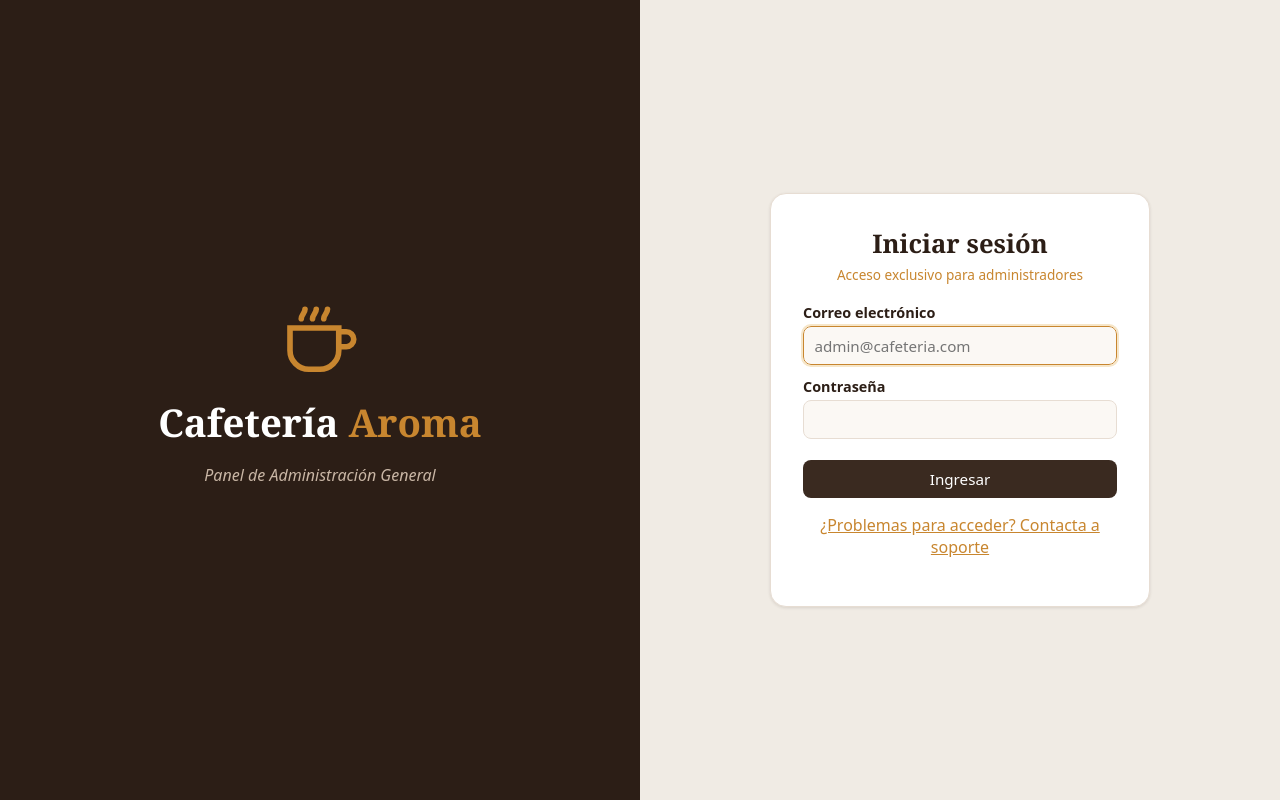
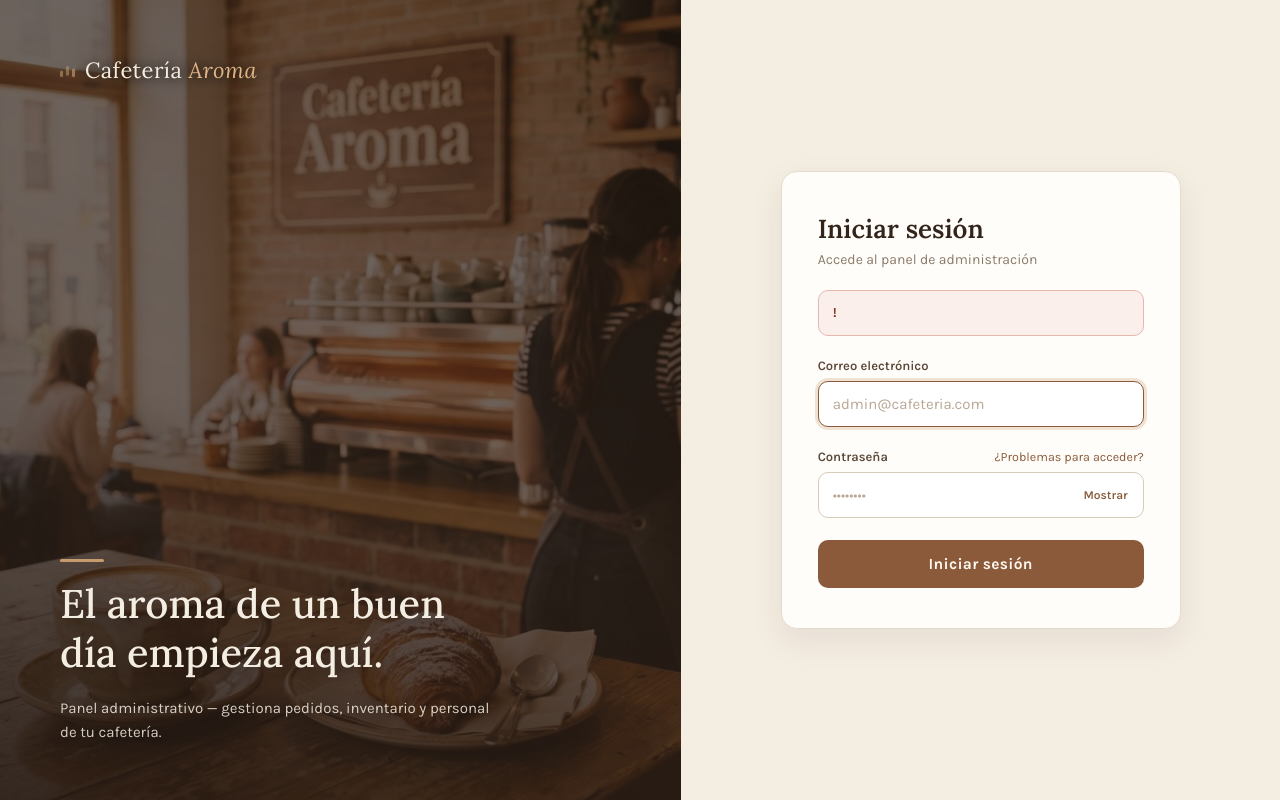
Before and after one commit to VMMC5/cafeteria-system, a Flask app: page /login in a window 1280 px wide. Run offline with Flask 3, Linux system fonts and the light colour scheme.

Commit message:
feat(web): login rediseñado Cafetería Aroma — split de marca, fuentes vendorizadas, validación cliente
Co-Authored-By: Claude Fable 5 <noreply@anthropic.com>

```diff
--- /dev/null
+++ b/web/app/static/css/fonts.css
@@ -0,0 +1,24 @@
+/* Cafetería Aroma — fuentes vendorizadas (subset latin, variables).
+   Lora: títulos y cifras · Karla: UI y cuerpo. Sin CDN, mismo criterio
+   que el Chart.js vendorizado. */
+@font-face {
+  font-family: 'Lora';
+  font-style: normal;
+  font-weight: 400 700;
+  font-display: swap;
+  src: url('../fonts/lora-latin-var.woff2') format('woff2');
+}
+@font-face {
+  font-family: 'Lora';
+  font-style: italic;
+  font-weight: 400 700;
+  font-display: swap;
+  src: url('../fonts/lora-latin-italic-var.woff2') format('woff2');
+}
+@font-face {
+  font-family: 'Karla';
+  font-style: normal;
+  font-weight: 400 700;
+  font-display: swap;
+  src: url('../fonts/karla-latin-var.woff2') format('woff2');
+}
--- /dev/null
+++ b/web/app/static/css/login.css
@@ -0,0 +1,167 @@
+/* Cafetería Aroma — Login
+   Paleta: café #33241B · acento #8A5A3B · caramelo #C89B6D · crema #F4EDE2 · error #B3402E */
+:root {
+  --coffee-900: #33241B;
+  --coffee-700: #5A4636;
+  --accent: #8A5A3B;
+  --accent-dark: #6F4630;
+  --caramel: #C89B6D;
+  --cream: #F4EDE2;
+  --card: #FFFDF9;
+  --border: #D8CBBA;
+  --muted: #8A7A68;
+  --error: #B3402E;
+  --error-bg: #FBEFEC;
+  --error-border: #E5B8AD;
+  --info-bg: #EAEFE3;
+  --info-border: #C9D6B8;
+  --info-fg: #5E7247;
+}
+* { box-sizing: border-box; }
+body {
+  margin: 0;
+  font-family: 'Karla', system-ui, sans-serif;
+  color: var(--coffee-900);
+  background: var(--cream);
+}
+a { color: var(--accent); text-decoration: none; }
+a:hover { color: var(--accent-dark); text-decoration: underline; }
+
+.login-layout { min-height: 100vh; display: flex; }
+
+/* Panel de marca */
+.brand-panel {
+  flex: 1.05;
+  position: relative;
+  overflow: hidden;
+  background: var(--coffee-900);
+  color: var(--cream);
+  display: flex;
+  flex-direction: column;
+  justify-content: space-between;
+  padding: 56px 60px;
+}
+.brand-bg {
+  position: absolute; inset: 0; width: 100%; height: 100%;
+  object-fit: cover;
+  animation: slowZoom 24s ease-in-out infinite alternate;
+}
+.brand-scrim {
+  position: absolute; inset: 0;
+  background: linear-gradient(200deg, rgba(38,26,19,0.68) 0%, rgba(51,36,27,0.72) 55%, rgba(38,26,19,0.92) 100%);
+}
+@keyframes slowZoom { from { transform: scale(1); } to { transform: scale(1.07); } }
+.brand {
+  position: relative;
+  display: flex; align-items: center; gap: 10px;
+  animation: fadeUp 0.6s ease both;
+}
+.steam { display: flex; align-items: flex-end; gap: 3px; height: 18px; }
+.steam i {
+  width: 3px; border-radius: 2px; background: var(--caramel);
+  animation: steam 1.6s ease-in-out infinite;
+}
+.steam i:nth-child(1) { height: 10px; }
+.steam i:nth-child(2) { height: 16px; animation-delay: 0.25s; }
+.steam i:nth-child(3) { height: 12px; animation-delay: 0.5s; }
+@keyframes steam { 0%, 100% { transform: scaleY(0.6); opacity: 0.5; } 50% { transform: scaleY(1); opacity: 1; } }
+.brand-name {
+  font-family: 'Lora', serif; font-size: 22px; letter-spacing: 0.02em;
+  text-shadow: 0 1px 12px rgba(20,13,9,0.85), 0 0 24px rgba(20,13,9,0.6);
+}
+.brand-name em { font-style: italic; color: #E0B487; }
+.brand-copy {
+  position: relative;
+  max-width: 440px; display: flex; flex-direction: column; gap: 18px;
+  animation: fadeUp 0.7s ease 0.15s both;
+}
+.brand-rule { width: 44px; height: 3px; border-radius: 2px; background: var(--caramel); }
+.brand-copy h2 {
+  margin: 0; font-family: 'Lora', serif; font-size: 40px; line-height: 1.22; font-weight: 500;
+  text-shadow: 0 2px 18px rgba(38,26,19,0.5);
+}
+.brand-copy p { margin: 0; font-size: 15px; line-height: 1.6; color: rgba(244,237,226,0.85); text-shadow: 0 1px 10px rgba(38,26,19,0.5); }
+@keyframes fadeUp { from { opacity: 0; transform: translateY(14px); } to { opacity: 1; transform: none; } }
+
+/* Panel del formulario */
+.form-panel { flex: 1; display: flex; align-items: center; justify-content: center; padding: 48px 32px; }
+.login-card {
+  animation: fadeUp 0.55s ease 0.1s both;
+  width: 100%; max-width: 400px;
+  background: var(--card);
+  border: 1px solid #E6DBCB; border-radius: 16px;
+  box-shadow: 0 12px 32px rgba(59, 42, 32, 0.08);
+  padding: 40px 36px;
+  display: flex; flex-direction: column; gap: 22px;
+}
+.login-card h1 { margin: 0; font-family: 'Lora', serif; font-size: 26px; font-weight: 600; }
+.subtitle { margin: 6px 0 0; font-size: 14px; color: var(--muted); }
+
+/* Alertas */
+.alert {
+  display: flex; gap: 10px; align-items: flex-start;
+  border-radius: 10px; padding: 12px 14px;
+  font-size: 13.5px; line-height: 1.45;
+  animation: slideDown 0.25s ease;
+}
+.alert-error { background: var(--error-bg); border: 1px solid var(--error-border); color: #8C3323; }
+.alert-info { background: var(--info-bg); border: 1px solid var(--info-border); color: var(--info-fg); }
+.alert-icon { font-weight: 700; }
+@keyframes slideDown { from { opacity: 0; transform: translateY(-6px); } to { opacity: 1; transform: none; } }
+
+/* Campos */
+.field { display: flex; flex-direction: column; gap: 8px; }
+.field-row { display: flex; justify-content: space-between; align-items: baseline; }
+.field label { font-size: 13px; font-weight: 600; color: var(--coffee-700); }
+.link-sm { font-size: 12.5px; }
+.field input[type="email"],
+.field input[type="password"],
+.field input[type="text"] {
+  height: 46px; padding: 0 14px; width: 100%;
+  border: 1.5px solid var(--border); border-radius: 10px;
+  background: #fff; font-family: inherit; font-size: 15px; color: var(--coffee-900);
+  transition: border-color 0.15s, box-shadow 0.15s;
+}
+.field input::placeholder { color: #B9A794; }
+.field input:focus {
+  outline: none;
+  border-color: var(--accent);
+  box-shadow: 0 0 0 3px rgba(200, 155, 109, 0.28);
+}
+.field input.is-invalid { border-color: var(--error); }
+.field-error { font-size: 12.5px; color: var(--error); }
+
+.password-wrap { position: relative; display: flex; }
+.password-wrap input { padding-right: 84px; }
+.toggle-pass {
+  position: absolute; right: 6px; top: 6px; height: 34px;
+  padding: 0 10px; border: none; border-radius: 8px;
+  background: transparent; font: 600 12px 'Karla', sans-serif;
+  color: var(--accent); cursor: pointer;
+}
+.toggle-pass:hover { background: var(--cream); }
+
+/* Botón principal */
+.btn-primary {
+  height: 48px; border: none; border-radius: 10px;
+  background: var(--accent); color: #FFF8EF;
+  font: 700 15.5px 'Karla', sans-serif; letter-spacing: 0.02em;
+  display: flex; align-items: center; justify-content: center; gap: 10px;
+  cursor: pointer; transition: background 0.15s;
+}
+.btn-primary:hover:not(:disabled) { background: var(--accent-dark); }
+.btn-primary:active:not(:disabled) { transform: translateY(1px); }
+.btn-primary:focus-visible { outline: none; box-shadow: 0 0 0 3px rgba(200, 155, 109, 0.4); }
+.btn-primary:disabled { background: #A98B6F; cursor: not-allowed; }
+.spinner {
+  width: 16px; height: 16px; border-radius: 50%;
+  border: 2px solid rgba(255, 248, 239, 0.35);
+  border-top-color: #FFF8EF;
+  animation: spin 0.7s linear infinite;
+}
+@keyframes spin { to { transform: rotate(360deg); } }
+
+/* Responsive */
+@media (max-width: 860px) {
+  .brand-panel { display: none; }
+}
--- a/web/app/templates/auth/login.html
+++ b/web/app/templates/auth/login.html
@@ -1,37 +1,130 @@
 {% extends "base_public.html" %}
 {% block title %}Iniciar sesión — Cafetería Aroma{% endblock %}
+{% block styles %}<link rel="stylesheet" href="{{ url_for('static', filename='css/login.css') }}">{% endblock %}
 {% block fullpage %}
-<div class="login">
-  <div class="login__brand">
-    <svg width="90" height="90" viewBox="0 0 24 24" fill="none" stroke="#c8862f" stroke-width="1.5">
-      <path d="M4 8h13v6a5 5 0 0 1-5 5H9a5 5 0 0 1-5-5V8z"/>
-      <path d="M17 9h2a2 2 0 0 1 0 4h-2"/>
-      <path d="M8 3c0 1-1 1.5-1 2.5M11 3c0 1-1 1.5-1 2.5M14 3c0 1-1 1.5-1 2.5" stroke-linecap="round"/>
-    </svg>
-    <h1>Cafetería <b>Aroma</b></h1>
-    <p class="sub">Panel de Administración General</p>
-  </div>
-  <div class="login__panel">
-    <div class="login__card">
-      {% with messages = get_flashed_messages(with_categories=true) %}
-        {% for category, msg in messages %}<div class="flash flash--{{ category }}">{{ msg }}</div>{% endfor %}
-      {% endwith %}
-      <h1>Iniciar sesión</h1>
-      <p class="sub">Acceso exclusivo para administradores</p>
-      <form method="post" action="{{ url_for('auth.login') }}">
-        <input type="hidden" name="csrf_token" value="{{ csrf_token() }}">
-        <label>Correo electrónico
-          <input type="email" name="correo" placeholder="admin@cafeteria.com" required autofocus>
-        </label>
-        <label>Contraseña
-          <input type="password" name="password" required>
-        </label>
-        <button type="submit">Ingresar</button>
-      </form>
-      <p class="muted" style="text-align:center;margin-top:1rem;">
-        <a href="{{ support_url }}">¿Problemas para acceder? Contacta a soporte</a>
-      </p>
+<main class="login-layout">
+  <aside class="brand-panel" aria-hidden="true">
+    <img class="brand-bg" src="{{ url_for('static', filename='img/cafeteria.jpg') }}" alt="" aria-hidden="true">
+    <div class="brand-scrim" aria-hidden="true"></div>
+    <div class="brand">
+      <span class="steam" aria-hidden="true"><i></i><i></i><i></i></span>
+      <span class="brand-name">Cafetería <em>Aroma</em></span>
     </div>
-  </div>
-</div>
+    <div class="brand-copy">
+      <span class="brand-rule" aria-hidden="true"></span>
+      <h2>El aroma de un buen día empieza aquí.</h2>
+      <p>Panel administrativo — gestiona pedidos, inventario y personal de tu cafetería.</p>
+    </div>
+  </aside>
+
+  <section class="form-panel">
+    <form id="login-form" class="login-card" method="POST" action="{{ url_for('auth.login') }}" novalidate aria-labelledby="login-title">
+      <header>
+        <h1 id="login-title">Iniciar sesión</h1>
+        <p class="subtitle">Accede al panel de administración</p>
+      </header>
+
+      <input type="hidden" name="csrf_token" value="{{ csrf_token() }}">
+
+      {% set errores = get_flashed_messages(category_filter=['error']) %}
+      <div id="form-alert" class="alert alert-error" role="alert" aria-live="assertive" {% if not errores %}hidden{% endif %}>
+        <span class="alert-icon" aria-hidden="true">!</span>
+        <span id="form-alert-text">{% for msg in errores %}{{ msg }}{% endfor %}</span>
+      </div>
+      {% set avisos = get_flashed_messages(category_filter=['info']) %}
+      {% if avisos %}
+      <div class="alert alert-info" role="status">
+        <span class="alert-icon" aria-hidden="true">✓</span>
+        <span>{% for msg in avisos %}{{ msg }}{% endfor %}</span>
+      </div>
+      {% endif %}
+
+      <div class="field">
+        <label for="correo">Correo electrónico</label>
+        <input id="correo" name="correo" type="email" autocomplete="email" required
+               placeholder="admin@cafeteria.com" autofocus
+               {% if request.form.correo %}value="{{ request.form.correo }}"{% endif %}
+               aria-describedby="correo-err" aria-invalid="false">
+        <span class="field-error" id="correo-err" hidden></span>
+      </div>
+
+      <div class="field">
+        <div class="field-row">
+          <label for="password">Contraseña</label>
+          <a class="link-sm" href="{{ support_url }}">¿Problemas para acceder?</a>
+        </div>
+        <div class="password-wrap">
+          <input id="password" name="password" type="password" autocomplete="current-password" required
+                 placeholder="••••••••" aria-describedby="pass-err" aria-invalid="false">
+          <button type="button" class="toggle-pass" aria-label="Mostrar contraseña" aria-pressed="false">Mostrar</button>
+        </div>
+        <span class="field-error" id="pass-err" hidden></span>
+      </div>
+
+      <button type="submit" id="submit-btn" class="btn-primary">
+        <span class="spinner" aria-hidden="true" hidden></span>
+        <span id="submit-label">Iniciar sesión</span>
+      </button>
+    </form>
+  </section>
+</main>
+
+<script>
+(function () {
+  'use strict';
+  var form = document.getElementById('login-form');
+  var correo = document.getElementById('correo');
+  var pass = document.getElementById('password');
+  var btn = document.getElementById('submit-btn');
+  var label = document.getElementById('submit-label');
+  var spinner = btn.querySelector('.spinner');
+  var toggle = document.querySelector('.toggle-pass');
+
+  toggle.addEventListener('click', function () {
+    var show = pass.type === 'password';
+    pass.type = show ? 'text' : 'password';
+    toggle.textContent = show ? 'Ocultar' : 'Mostrar';
+    toggle.setAttribute('aria-pressed', String(show));
+    toggle.setAttribute('aria-label', show ? 'Ocultar contraseña' : 'Mostrar contraseña');
+  });
+
+  function setFieldError(input, errEl, msg) {
+    if (msg) {
+      errEl.textContent = msg;
+      errEl.hidden = false;
+      input.setAttribute('aria-invalid', 'true');
+      input.classList.add('is-invalid');
+    } else {
+      errEl.hidden = true;
+      input.setAttribute('aria-invalid', 'false');
+      input.classList.remove('is-invalid');
+    }
+  }
+
+  function validate() {
+    var ok = true;
+    var correoErr = document.getElementById('correo-err');
+    var passErr = document.getElementById('pass-err');
+    if (!correo.value.trim()) { setFieldError(correo, correoErr, 'Ingresa tu correo electrónico.'); ok = false; }
+    else if (!/^[^\s@]+@[^\s@]+\.[^\s@]+$/.test(correo.value)) { setFieldError(correo, correoErr, 'El formato del correo no es válido.'); ok = false; }
+    else setFieldError(correo, correoErr, null);
+    if (!pass.value) { setFieldError(pass, passErr, 'Ingresa tu contraseña.'); ok = false; }
+    else setFieldError(pass, passErr, null);
+    return ok;
+  }
+
+  correo.addEventListener('input', function () { setFieldError(correo, document.getElementById('correo-err'), null); });
+  pass.addEventListener('input', function () { setFieldError(pass, document.getElementById('pass-err'), null); });
+
+  // Envío clásico (POST + redirect/flash del servidor): el JS solo valida
+  // y muestra el estado de carga; si algo no pasa, evita el submit.
+  form.addEventListener('submit', function (e) {
+    if (!validate()) { e.preventDefault(); return; }
+    btn.disabled = true;
+    btn.setAttribute('aria-busy', 'true');
+    spinner.hidden = false;
+    label.textContent = 'Verificando…';
+  });
+})();
+</script>
 {% endblock %}
--- a/web/app/templates/base_public.html
+++ b/web/app/templates/base_public.html
@@ -4,7 +4,8 @@
   <meta charset="utf-8">
   <meta name="viewport" content="width=device-width, initial-scale=1">
   <title>{% block title %}Cafetería Aroma{% endblock %}</title>
-  <link rel="stylesheet" href="{{ url_for('static', filename='css/app.css') }}">
+  <link rel="stylesheet" href="{{ url_for('static', filename='css/fonts.css') }}">
+  {% block styles %}<link rel="stylesheet" href="{{ url_for('static', filename='css/app.css') }}">{% endblock %}
 </head>
 <body>
   {% block fullpage %}{% endblock %}
```
Also changed, not shown: web/tests/test_web_ui.py (+4 -4 lines), web/app/static/fonts/karla-latin-var.woff2 (added), web/app/static/fonts/lora-latin-italic-var.woff2 (added), web/app/static/fonts/lora-latin-var.woff2 (added), web/app/static/img/cafeteria.jpg (added).
